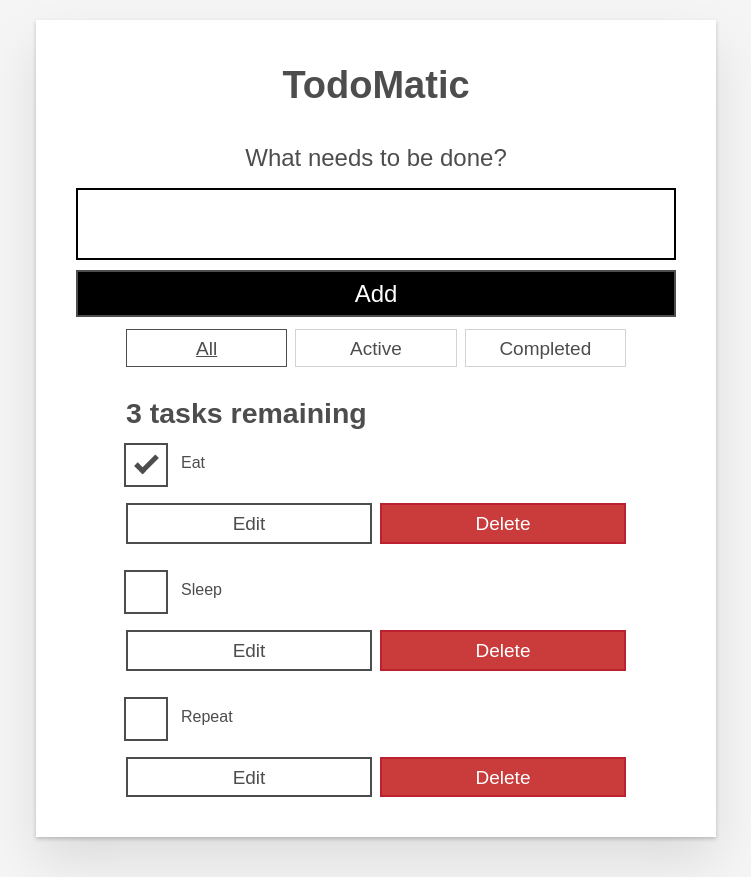
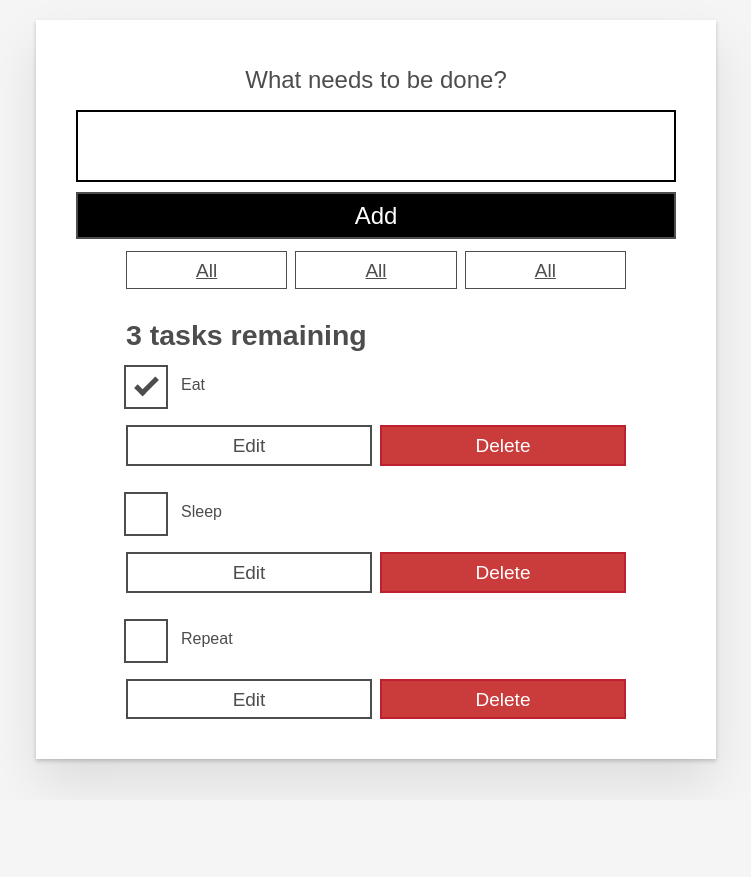
Before and after one commit to Matty1202/toDoMatic, a React (Create React App) app: page / in a window 1280 px wide. Shown: the whole page, without its empty margins (264-1015 px from the left). After the commit the page ends 800 px from the top, so only its background shows below. Built offline with nearby package versions, Linux system fonts and the light colour scheme.

Commit message:
Up to Complete a Task

```diff
--- a/src/App.js
+++ b/src/App.js
@@ -1,9 +1,25 @@
-import React from "react";
+import { nanoid } from "nanoid";
+import React, { useState } from "react";
 import "./styles.css";
+import Form from "./components/Form";
+import FilterButton from "./components/FilterButton";
 import Todo from "./components/Todo";
 
-export default function App(props) {
-  const taskList = props.tasks.map((task) => (
+function App(props) {
+  const [tasks, setTasks] = useState(props.tasks);
+
+  function addTask(name) {
+    const newTask = {
+      id: "todo-" + nanoid(),
+      name: name,
+      completed: false
+    };
+    console.log("new task: " + JSON.stringify(newTask));
+    setTasks([...tasks, newTask]);
+    console.log(tasks);
+  }
+
+  const taskList = tasks.map((task) => (
     <Todo
       id={task.id}
       name={task.name}
@@ -11,44 +27,17 @@ export default function App(props) {
       key={task.id}
     />
   ));
+  const tasksNoun = taskList.length !== 1 ? "tasks" : "task";
+  const headingText = `${taskList.length} ${tasksNoun} remaining`;
   return (
     <div className="todoapp stack-large">
-      <h1>TodoMatic</h1>
-      <form>
-        <h2 className="label-wrapper">
-          <label htmlFor="new-todo-input" className="label__lg">
-            What needs to be done?
-          </label>
-        </h2>
-        <input
-          type="text"
-          id="new-todo-input"
-          className="input input__lg"
-          name="text"
-          autoComplete="off"
-        />
-        <button type="submit" className="btn btn__primary btn__lg">
-          Add
-        </button>
-      </form>
+      <Form addTask={addTask} />
       <div className="filters btn-group stack-exception">
-        <button type="button" className="btn toggle-btn" aria-pressed="true">
-          <span className="visually-hidden">Show </span>
-          <span>all</span>
-          <span className="visually-hidden"> tasks</span>
-        </button>
-        <button type="button" className="btn toggle-btn" aria-pressed="false">
-          <span className="visually-hidden">Show </span>
-          <span>Active</span>
-          <span className="visually-hidden"> tasks</span>
-        </button>
-        <button type="button" className="btn toggle-btn" aria-pressed="false">
-          <span className="visually-hidden">Show </span>
-          <span>Completed</span>
-          <span className="visually-hidden"> tasks</span>
-        </button>
+        <FilterButton />
+        <FilterButton />
+        <FilterButton />
       </div>
-      <h2 id="list-heading">3 tasks remaining</h2>
+      <h2 id="list-heading">{headingText}</h2>
       <ul
         role="list"
         className="todo-list stack-large stack-exception"
@@ -59,3 +48,5 @@ export default function App(props) {
     </div>
   );
 }
+
+export default App;
--- /dev/null
+++ b/src/components/FilterButton.js
@@ -0,0 +1,13 @@
+import React from "react";
+
+function FilterButton(props) {
+  return (
+    <button type="button" className="btn toggle-btn" aria-pressed="true">
+      <span className="visually-hidden">Show </span>
+      <span>all </span>
+      <span className="visually-hidden"> tasks</span>
+    </button>
+  );
+}
+
+export default FilterButton;
--- /dev/null
+++ b/src/components/Form.js
@@ -0,0 +1,38 @@
+import React, { useState } from "react";
+
+function Form(props) {
+  const [name, setName] = useState("");
+
+  function handleChange(e) {
+    setName(e.target.value);
+  }
+
+  function handleSubmit(e) {
+    e.preventDefault();
+    props.addTask(name);
+    setName("");
+  }
+  return (
+    <form onSubmit={handleSubmit}>
+      <h2 className="label-wrapper">
+        <label htmlFor="new-todo-input" className="label__lg">
+          What needs to be done?
+        </label>
+      </h2>
+      <input
+        type="text"
+        id="new-todo-input"
+        className="input input__lg"
+        name="text"
+        autoComplete="off"
+        value={name}
+        onChange={handleChange}
+      />
+      <button type="submit" className="btn btn__primary btn__lg">
+        Add
+      </button>
+    </form>
+  );
+}
+
+export default Form;
```
